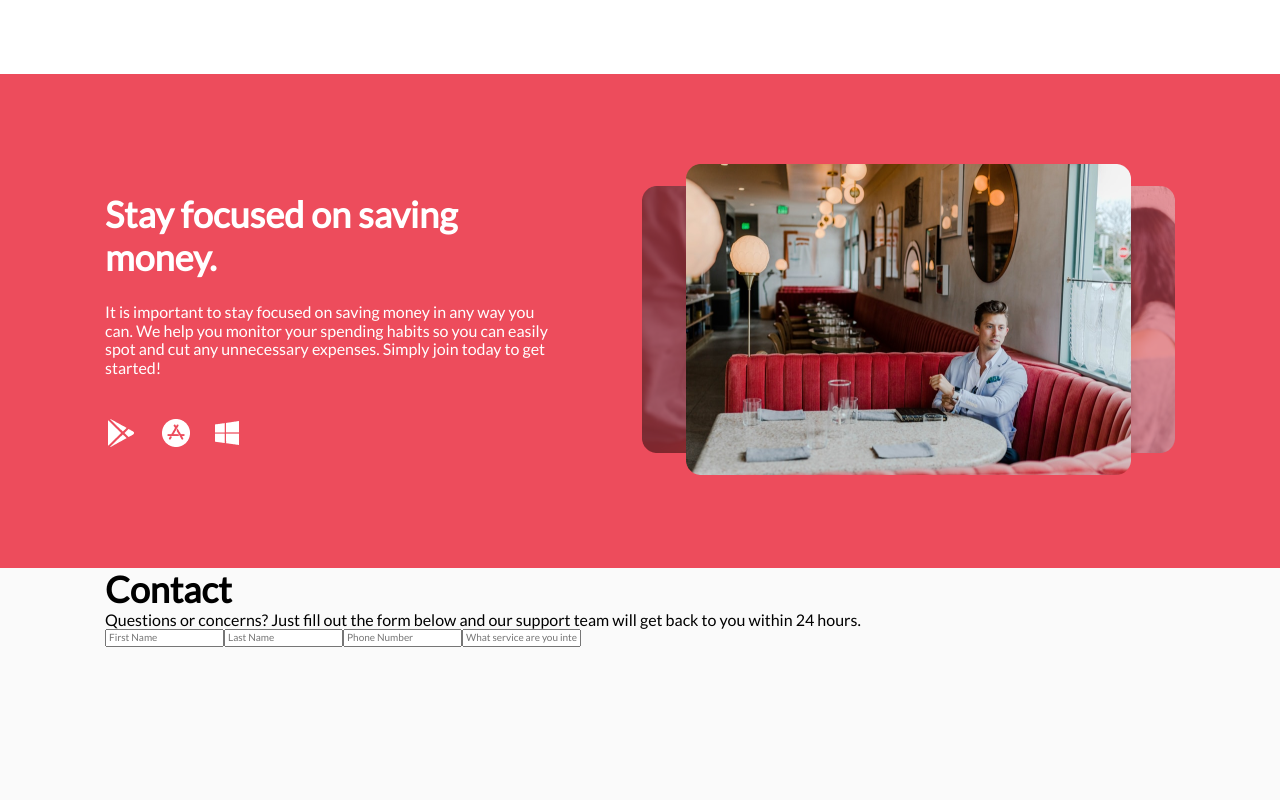
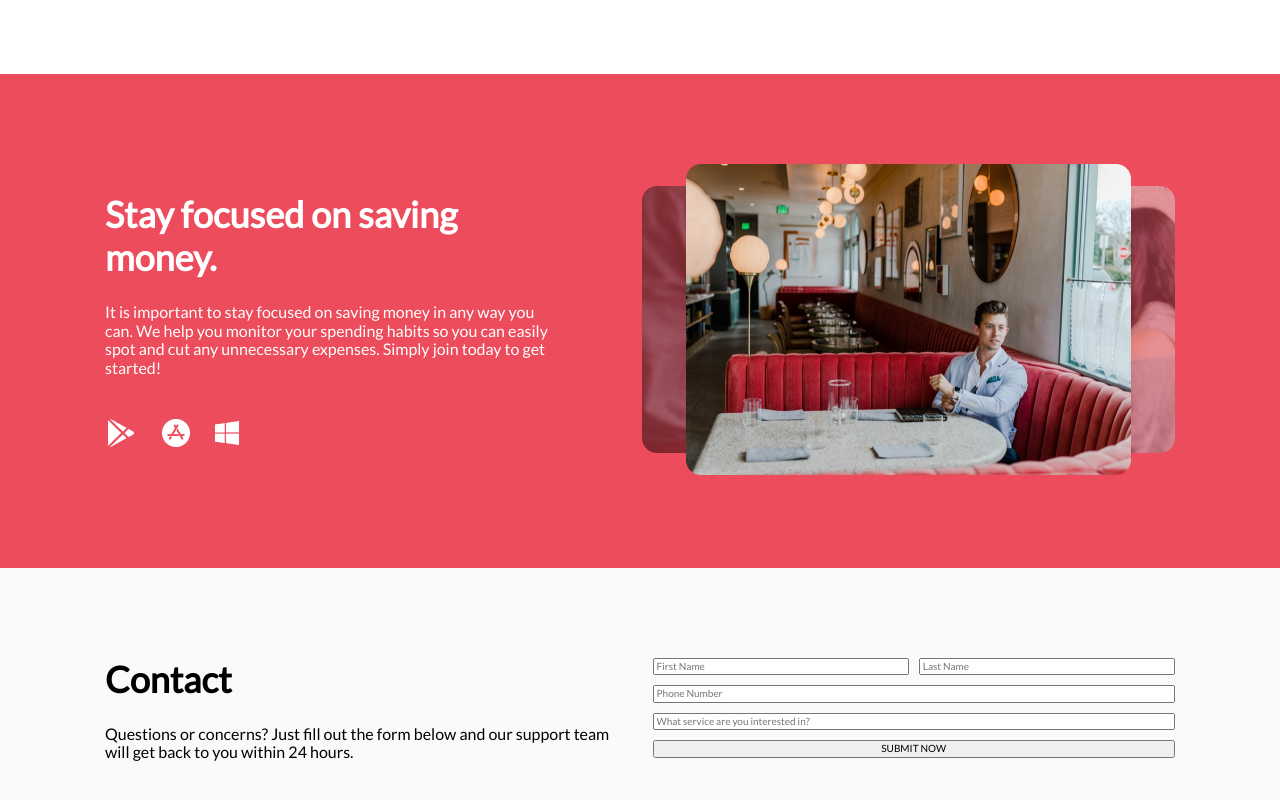
Before and after one commit to mario-website/webDev2023, a React (Vite) app: page / in a window 1280 px wide. Shown: the part 1929-2729 px from the top of the page. Before the commit the page ends 2576 px from the top, so only its background shows below. Built offline with nearby package versions, Linux system fonts and the light colour scheme.

Commit message:
form layout done

```diff
--- a/src/App.css
+++ b/src/App.css
@@ -1,5 +1,6 @@
 :root {
   --containerPadding: 20px;
+  --gapInsideSections: 25px;
 }
 #root {
   min-height: 100vh;
--- a/src/sections/CTA/index.css
+++ b/src/sections/CTA/index.css
@@ -1,11 +1,12 @@
 .cta {
-  background-color: #ED4C5C;
+  background-color: #ed4c5c;
   padding: 9rem 0;
 
   & .container {
     max-width: 111rem;
     margin: 0 auto;
     display: flex;
+    gap: var(--gapInsideSections);
     justify-content: space-between;
   }
 
--- a/src/sections/contact/index.css
+++ b/src/sections/contact/index.css
@@ -1,6 +1,39 @@
 .contact {
+  --gapForm: 10px;
+  padding: 9rem 0;
+
   & .container {
+    display: flex;
+    gap: var(--gapInsideSections);
     max-width: 111rem;
     margin: 0 auto;
   }
+
+  & .description {
+    flex: 1;
+
+    & > p {
+      margin: 2.4rem 0 4rem 0;
+    }
+  }
+
+  & .form {
+    flex: 1;
+
+    & .form-row {
+      display: flex;
+      width: 100%;
+      gap: var(--gapForm);
+
+      & input {
+        flex: 1;
+      }
+    }
+
+    & form {
+      display: flex;
+      flex-direction: column;
+      gap: var(--gapForm);
+    }
+  }
 }
--- a/src/sections/contact/index.jsx
+++ b/src/sections/contact/index.jsx
@@ -34,6 +34,7 @@ const Contact = () => {
         </div>
         <div className='form'>
           <form onSubmit={handleSubmit}>
+            <div className='form-row'>
               <input
                 type='text'
                 name='firstName'
@@ -50,6 +51,8 @@ const Contact = () => {
                 placeholder='Last Name'
                 required
               />
+            </div>
+
             <input
               type='tel'
               name='phoneNumber'
@@ -66,9 +69,9 @@ const Contact = () => {
               placeholder='What service are you interested in?'
               required
             />
-            {/* <button type='submit' onClick={handleSubmit} className='btn'>
+            <button type='submit' onClick={handleSubmit} className='btn'>
               SUBMIT NOW
-          </button> */}
+            </button>
           </form>
         </div>
       </div>
```
Lines whose indentation alone changed are shown as unchanged.
